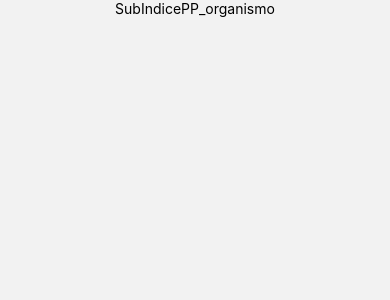
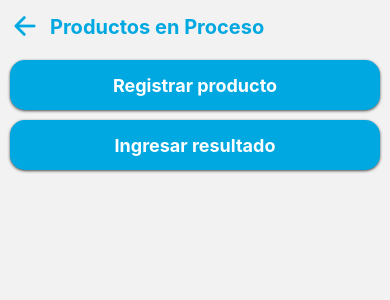
Before and after one commit to ratprogramer/Data_flow_ReactNative, a React Native app: screen /SubIndicePP in a window 390 px wide. Shown: the top 300 px of the page. Built offline with nearby package versions, Linux system fonts and the light colour scheme.

Commit message:
f: already until pp menu, less register form.

```diff
--- a/App.js
+++ b/App.js
@@ -8,10 +8,10 @@ import { MenuPrincipal } from "./src/Features/Modulo_menus/Paginas/MenuPrincipal
 
 import { IndicePP_PT } from "./src/Features/Modulo_pp_pt/Indice/Paginas/IndicePP_PT";
 import { SubIndicePP } from "./src/Features/Modulo_pp_pt/Vista_pp/Paginas/SubindicePP/SubIndicePP";
+import { FormularioRegistroPP_pagina } from "./src/Features/Modulo_pp_pt/Vista_pp/Paginas/FormularioRegistroPP/FormularioRegistroPP";
 
 // import { MenuPrincipalAdmin } from "./src/Features/Modulo_usuarios/Administrador/Menu_princial_admin/Pagina/MenuPrincipalAdmin/MenuPrincipalAdmin";
 // import { Registro_Usuario_Pagina } from "./src/Features/Modulo_usuarios/Administrador/Vista_registro_usuario/Pagina/Registro_Usuario_Pagina";
-// import { FormularioRegistroPP_pagina } from "./src/Features/Modulo_pp_pt/Vista_pp/Paginas/FormularioRegistroPP/FormularioRegistroPP";
 // import { FormularioResultadoPP } from "./src/Features/Modulo_pp_pt/Vista_pp/Paginas/FormularioResultadoPP/FormularioResultadoPP";
 // import { Pp_Registrados } from "./src/Features/Modulo_pp_pt/Vista_pp/Paginas/Pp_Registrados/Pp_Registrados";
 // import { SubIndicePT } from "./src/Features/Modulo_pp_pt/Vista_pt/Paginas/SubindicePT/SubIndicePT";
@@ -41,14 +41,15 @@ export const App = () => {
       >
         <Stack.Screen name="InicioSesion" component={InicioSesion} />
         <Stack.Screen name="MenuPrincipal" component={MenuPrincipal} />
+
         <Stack.Screen name="IndicePP_PT" component={IndicePP_PT} />
+        <Stack.Screen name="SubIndicePP" component={SubIndicePP} />
+        <Stack.Screen
+          name="FormularioRegistroPP"
+          component={FormularioRegistroPP_pagina}
+        />
 
-        <Stack.Screen name="SubIndicePP" component={SubIndicePP} />
-        {/* <Stack.Screen
-            name="FormularioRegistroPP"
-            component={FormularioRegistroPP_pagina}
-          />
-          <Stack.Screen name="Pp_Registrados" component={Pp_Registrados} />
+        {/* <Stack.Screen name="Pp_Registrados" component={Pp_Registrados} />
           <Stack.Screen
             name="FormularioResultadoPP"
             component={FormularioResultadoPP}
--- a/package.json
+++ b/package.json
@@ -18,7 +18,6 @@
     "expo-linear-gradient": "~14.0.2",
     "expo-status-bar": "~2.0.1",
     "react": "18.3.1",
-    "react-dom": "18.3.1",
     "react-native": "0.76.7",
     "react-native-dotenv": "^3.4.11",
     "react-native-gesture-handler": "^2.23.1",
@@ -27,7 +26,7 @@
     "react-native-safe-area-context": "^5.2.0",
     "react-native-screens": "^4.6.0",
     "react-native-vector-icons": "^10.2.0",
-    "react-native-web": "~0.19.13"
+    "react-native-web": "^0.19.13"
   },
   "devDependencies": {
     "@babel/core": "^7.26.8",
--- a/src/Features/Modulo_pp_pt/Indice/Organismos/IndicePP_PT_organismo.js
+++ b/src/Features/Modulo_pp_pt/Indice/Organismos/IndicePP_PT_organismo.js
@@ -7,7 +7,7 @@ export const IndicePP_PT_organismo = () => {
   const isDesktop = width > 768;
 
   const botones = [
-    { path: "", text: "Producto en Proceso" },
+    { path: "SubIndicePP", text: "Producto en Proceso" },
     { path: "", text: "Producto Terminado" },
   ];
 
--- a/src/Features/Modulo_pp_pt/Vista_pp/Organismos/SubIndicePP_organismo/SubIndicePP_organismo.js
+++ b/src/Features/Modulo_pp_pt/Vista_pp/Organismos/SubIndicePP_organismo/SubIndicePP_organismo.js
@@ -6,19 +6,32 @@ import { TituloPagina } from "../../../../../Moleculas/TituloPagina/TituloPagina
 export const SubIndicePP_organismo = () => {
   const navigation = useNavigation();
 
-  const botones = [{ path: "IngresoProductoP", text: "Registrar producto" }];
-
+  // const botones = [{ path: "", text: "Registrar producto" }];
+  const botones = [
+    { path: "FormularioRegistroPP", text: "Registrar producto" },
+    { path: "", text: "Ingresar resultado" },
+  ];
   return (
     <View style={styles.container}>
-      <Text>SubIndicePP_organismo</Text>
-      {/* <BotonesIndice botones={botones} navigation={navigation} /> */}
+      <TituloPagina
+        path={"IndicePP_PT"}
+        text="Productos en Proceso"
+        styles={styles.titulo}
+      />
+      <BotonesIndice botones={botones} navigation={navigation} />
     </View>
   );
 };
 const styles = StyleSheet.create({
   container: {
     flex: 1,
+    paddingLeft: 10,
+    paddingRight: 10,
     alignItems: "center",
-    justifyContent: "center",
+    alignSelf: "stretch",
+  },
+  titulo: {
+    fontSize: 24,
+    fontWeight: "bold",
   },
 });
--- a/src/Features/Modulo_pp_pt/Vista_pp/Paginas/FormularioRegistroPP/FormularioRegistroPP.js
+++ b/src/Features/Modulo_pp_pt/Vista_pp/Paginas/FormularioRegistroPP/FormularioRegistroPP.js
@@ -1,27 +1,24 @@
-// import { View, StyleSheet } from "react-native";
-// import { useNavigation } from "@react-navigation/native";
-// import TituloPagina from "../../../../../Moleculas/TituloPagina/TituloPagina";
-// import FormularioIngresoPP_organismo from "../../Organismos/FormularioIngresoPP_organismo/FormularioIngresoPP_organismo";
+import { View, StyleSheet, Text } from "react-native";
+import { useNavigation } from "@react-navigation/native";
+import { TituloPagina } from "../../../../../Moleculas/TituloPagina/TituloPagina";
+import { FormularioIngresoPP_organismo } from "../../Organismos/FormularioIngresoPP_organismo/FormularioIngresoPP_organismo";
 
-// export function FormularioRegistroPP_pagina() {
-//     const navigation = useNavigation();
+export const FormularioRegistroPP_pagina = () => {
+  const navigation = useNavigation();
 
-//     return (
-//         <View style={styles.container}>
-//             <TituloPagina
-//                 text="Registro"
-//                 onPress={() => navigation.navigate("SubMenuPP")}
-//             />
-//             <FormularioIngresoPP_organismo />
-//         </View>
-//     );
-// }
+  return (
+    <View style={styles.container}>
+      <TituloPagina path={"SubIndicePP"} text="Registro" />
+      <FormularioIngresoPP_organismo />
+    </View>
+  );
+};
 
-// const styles = StyleSheet.create({
-//     container: {
-//         flex: 1,
-//         alignItems: "center",
-//         justifyContent: "center",
-//         padding: 20,
-//     },
-// });
+const styles = StyleSheet.create({
+  container: {
+    flex: 1,
+    alignItems: "center",
+    justifyContent: "center",
+    padding: 20,
+  },
+});
--- a/src/Features/Modulo_pp_pt/Vista_pp/Paginas/SubindicePP/SubIndicePP.js
+++ b/src/Features/Modulo_pp_pt/Vista_pp/Paginas/SubindicePP/SubIndicePP.js
@@ -1,11 +1,18 @@
-import { View } from "react-native-web";
+import { View, StyleSheet, Text } from "react-native";
 import { SubIndicePP_organismo } from "../../../Vista_pp/Organismos/SubIndicePP_organismo/SubIndicePP_organismo";
 
 export const SubIndicePP = () => {
-  console.log(SubIndicePP_organismo);
   return (
-    <View>
+    <View style={styles.container}>
       <SubIndicePP_organismo />
     </View>
   );
 };
+
+const styles = StyleSheet.create({
+  container: {
+    flex: 1,
+    alignItems: "center",
+    justifyContent: "center",
+  },
+});
```
Also changed, not shown: src/Features/Modulo_pp_pt/Vista_pp/Organismos/FormularioIngresoPP_organismo/FormularioIngresoPP_organismo.js (+193 -195 lines), 1 other file (tests, documents, lock files or other folders).
